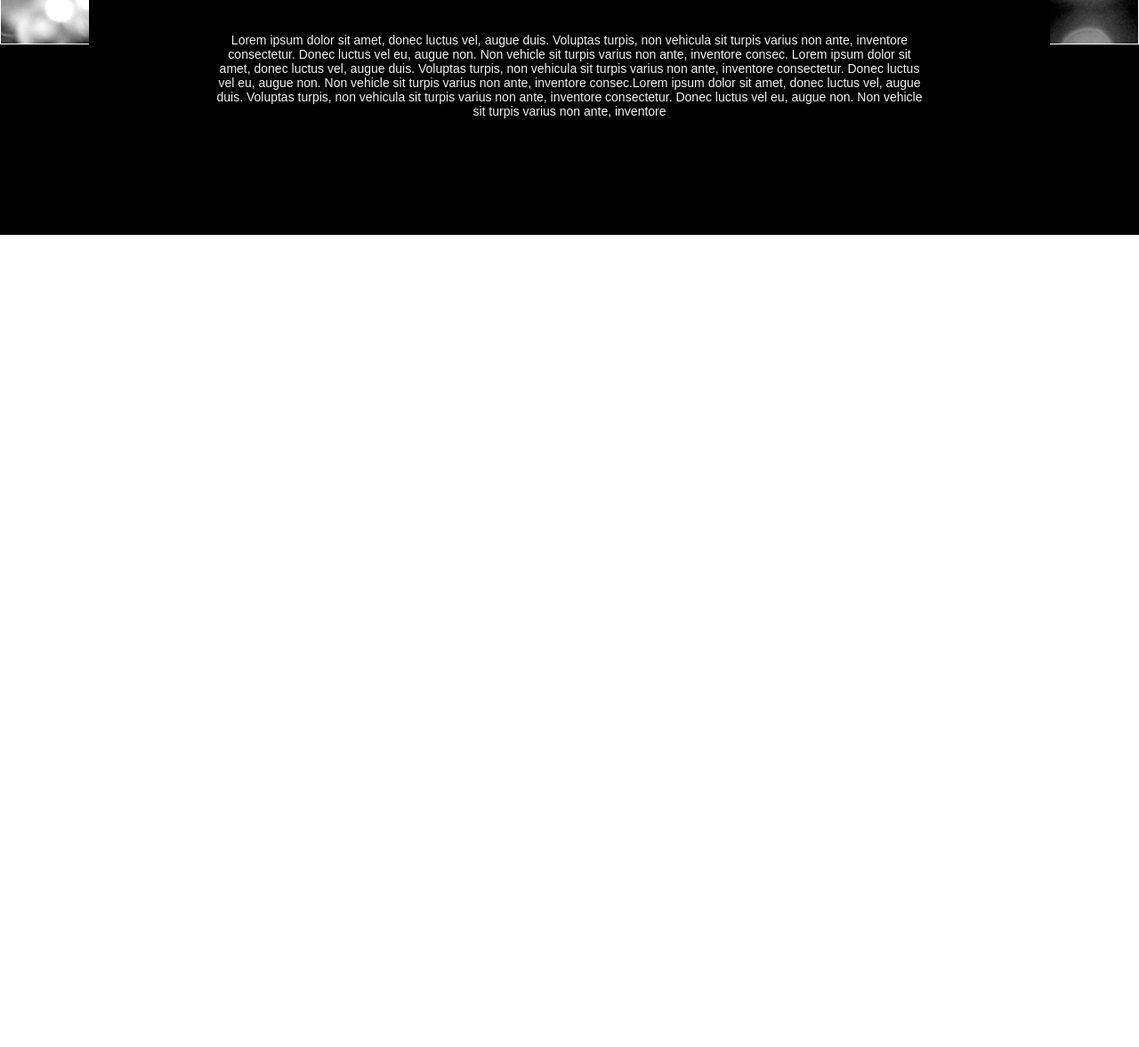
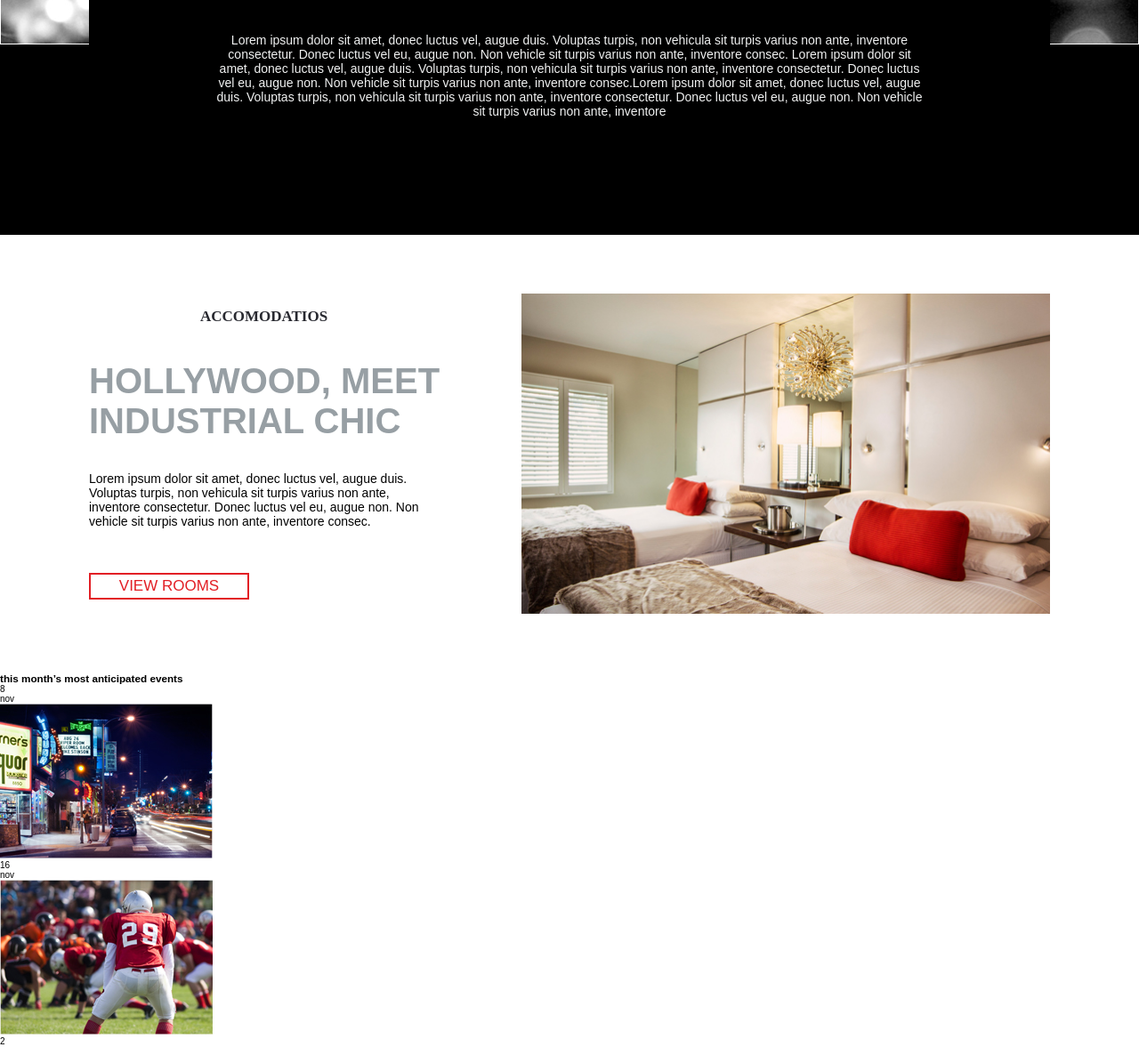
Before and after one commit to CamiloBeltran24/tambourine-developer-test, a website: page index.html in a window 1280 px wide. Shown: the part 736-1913 px from the top of the page at 89% size. Before the commit the page ends 1000 px from the top, so only its background shows below. Drawn offline with Linux system fonts and the light colour scheme; a web font is replaced by a local one.

Commit message:
:construction: Agregada seccion Accommodations
he agregado la maquetacion correspondiente a la seccion Accomodation

```diff
--- a/index.html
+++ b/index.html
@@ -83,7 +83,57 @@
           </section>
         </section>
       </section>
-      <section class="back accommodation"></section>
+      <section class="back accommodation">
+        <article class="accommodation__container">
+          <div class="text">
+            <p class="subtitle">Accomodatios</p>
+            <h2>hollywood, meet industrial chic</h2>
+            <p>
+              Lorem ipsum dolor sit amet, donec luctus vel, augue duis. Voluptas
+              turpis, non vehicula sit turpis varius non ante, inventore
+              consectetur. Donec luctus vel eu, augue non. Non vehicle sit
+              turpis varius non ante, inventore consec.
+            </p>
+            <a href="#">view rooms</a>
+          </div>
+          <figure class="image">
+            <img src="./src/assets/img/Room.jpg" alt="Room image" />
+          </figure>
+        </article>
+      </section>
+      <section class="back events">
+        <h3 class="events__title">this month’s most anticipated events</h3>
+        <div class="events__images">
+          <figure class="image">
+            <div class="date">
+              <p class="number">8</p>
+              <p class="month">nov</p>
+            </div>
+            <img src="./src/assets/img/event1.jpg" alt="" />
+          </figure>
+          <figure class="image">
+            <div class="date">
+              <p class="number">16</p>
+              <p class="month">nov</p>
+            </div>
+            <img src="./src/assets/img/event2.jpg" alt="" />
+          </figure>
+          <figure class="image">
+            <div class="date">
+              <p class="number">2</p>
+              <p class="month">nov</p>
+            </div>
+            <img src="./src/assets/img/event3.jpg" alt="" />
+          </figure>
+          <figure class="image">
+            <div class="date">
+              <p class="number">3</p>
+              <p class="month">nov</p>
+            </div>
+            <img src="./src/assets/img/event4.jpg" alt="" />
+          </figure>
+        </div>
+      </section>
     </div>
   </body>
 </html>
--- /dev/null
+++ b/src/scss/_accomodation.scss
@@ -0,0 +1,65 @@
+.back.accomodation {
+  width: 100%;
+  background-color: $White;
+}
+.accommodation {
+  &__container {
+    width: 1080px;
+    max-width: 1080px;
+    margin: auto;
+    padding: 6.6rem 0;
+    display: flex;
+    justify-content: space-between;
+    align-items: center;
+    .text {
+      display: inline-block;
+      width: 40%;
+      height: 100%;
+      p {
+        font-size: 1.4rem;
+        width: 393px;
+      }
+      .subtitle {
+        font-size: 1.7rem;
+        text-transform: uppercase;
+        text-align: center;
+        color: $Gray1;
+        font-weight: bold;
+        font-family: 'Monserat bold';
+      }
+      h2 {
+        margin-top: 4rem;
+        margin-bottom: 3.4rem;
+        font-size: 4rem;
+        color: $Gray2;
+        text-transform: uppercase;
+        font-weight: bold;
+        font-family: 'Monserat bold', $Font;
+        letter-spacing: 0;
+      }
+      a {
+        display: flex;
+        width: 180px;
+        height: 30px;
+        justify-content: center;
+        align-items: center;
+        text-decoration: none;
+        margin-top: 5rem;
+        color: $Red;
+        font-size: 1.7rem;
+        border: 2px solid $Red;
+        text-transform: uppercase;
+      }
+    }
+    .image {
+      width: 55%;
+      height: 360px;
+      display: inline-block;
+      img {
+        width: 100%;
+        height: 100%;
+        object-fit: cover;
+      }
+    }
+  }
+}
--- a/src/scss/_globals.scss
+++ b/src/scss/_globals.scss
@@ -1,6 +1,13 @@
 @font-face {
   font-family: 'Monserat';
-  src: url('../assets/fonts/Montserrat_Font/Montserrat-Regular.ttf');
+  src: url('../assets/fonts/Montserrat_Font/Montserrat-Regular.ttf'),
+    url('../assets/fonts/Montserrat_Font/Montserrat-Bold.ttf');
+  font-style: normal;
+  font-weight: normal;
+}
+@font-face {
+  font-family: 'Monserat bold';
+  src: url('../assets/fonts/Montserrat_Font/Montserrat-Bold.ttf');
   font-style: normal;
   font-weight: normal;
 }
--- a/src/scss/_main.scss
+++ b/src/scss/_main.scss
@@ -34,6 +34,7 @@
       flex-direction: column;
       justify-content: space-between;
       width: 1080px;
+      max-width: 1080px;
       height: 100%;
       top: 0;
       left: 0;
--- a/src/scss/styles.scss
+++ b/src/scss/styles.scss
@@ -1,3 +1,4 @@
 @import './vars';
 @import './globals';
 @import './main';
+@import './accomodation';
```
Also changed, not shown: src/css/styles.css, src/scss/_events.scss (added), 1 other file.
